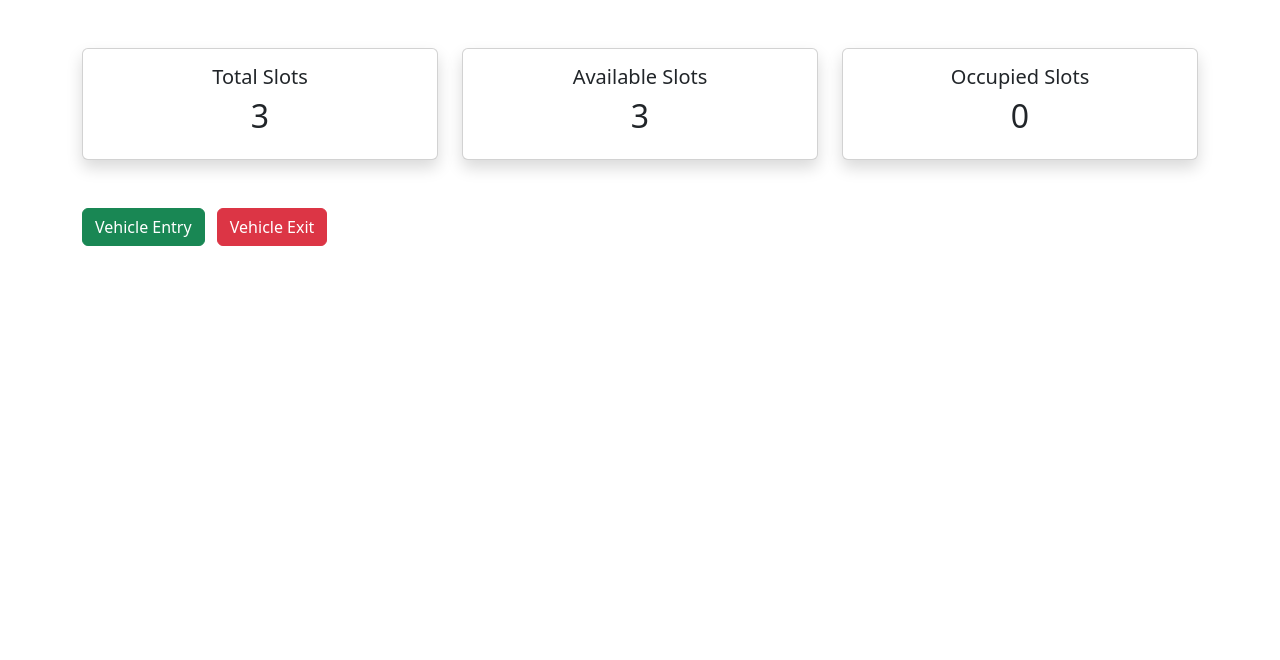
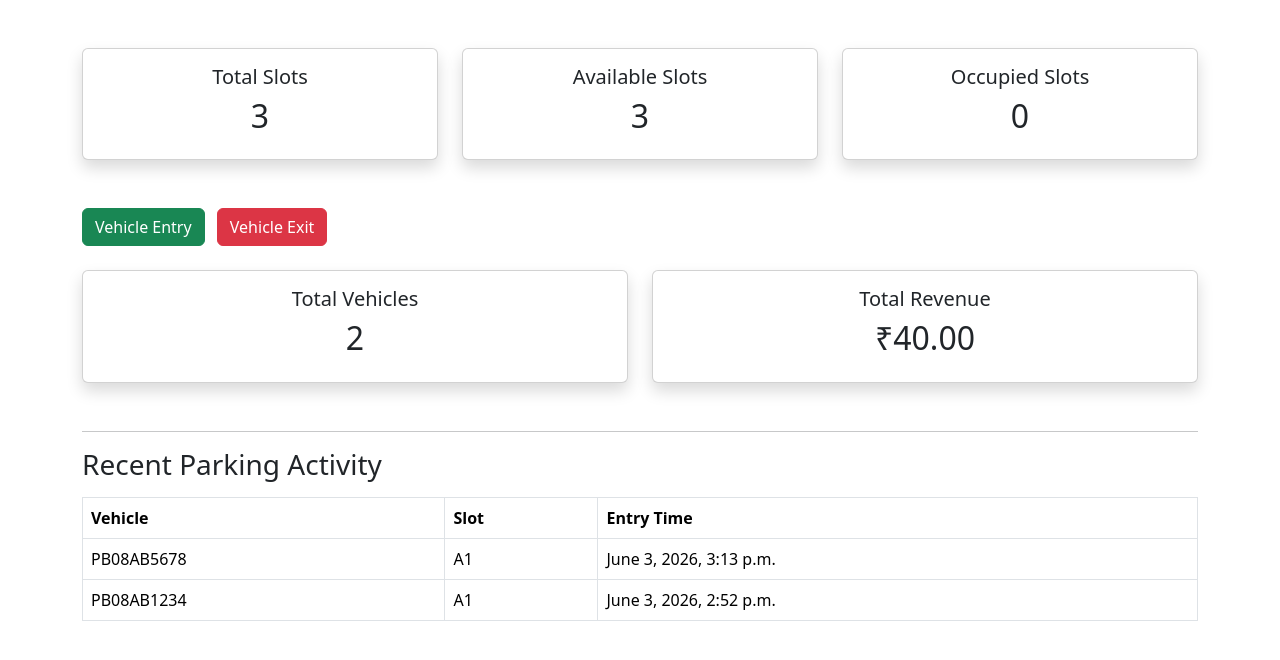
Before and after one commit to PrabhjotKaur023/SmartParkingSystem, a Django app: page / in a window 1280 px wide. Shown: the part 50-710 px from the top of the page. Run offline with Django 5.2, Linux system fonts and the light colour scheme; data comes from the database, SQL or seed files in the repository.

Commit message:
Enhance dashboard with revenue metrics and parking activity tracking
Upgraded dashboard with real-time parking analytics.

- Added total vehicles and revenue statistics
- Displayed recent parking activity table
- Implemented ORM queries for dashboard insights
- Improved visibility into parking operations

```diff
--- a/parking/templates/parking/dashboard.html
+++ b/parking/templates/parking/dashboard.html
@@ -62,7 +62,68 @@
     </a>
 
 </div>
+<div class="row mt-4">
 
+    <div class="col-md-6">
+        <div class="card shadow">
+            <div class="card-body text-center">
+                <h5>Total Vehicles</h5>
+                <h2>{{ total_vehicles }}</h2>
+            </div>
+        </div>
+    </div>
+
+    <div class="col-md-6">
+        <div class="card shadow">
+            <div class="card-body text-center">
+                <h5>Total Revenue</h5>
+                <h2>₹{{ total_revenue }}</h2>
+            </div>
+        </div>
+    </div>
+
+</div>
+<hr class="mt-5">
+
+<h3>Recent Parking Activity</h3>
+
+<table class="table table-bordered mt-3">
+
+    <thead>
+
+        <tr>
+            <th>Vehicle</th>
+            <th>Slot</th>
+            <th>Entry Time</th>
+        </tr>
+
+    </thead>
+
+    <tbody>
+
+        {% for record in recent_records %}
+
+        <tr>
+
+            <td>
+                {{ record.vehicle.vehicle_number }}
+            </td>
+
+            <td>
+                {{ record.slot.slot_number }}
+            </td>
+
+            <td>
+                {{ record.entry_time }}
+            </td>
+
+        </tr>
+
+        {% endfor %}
+
+    </tbody>
+
+</table>
 </div>
 
 </body>
--- a/parking/views.py
+++ b/parking/views.py
@@ -18,10 +18,24 @@ def dashboard(request):
         is_occupied=True
     ).count()
 
+    total_vehicles = Vehicle.objects.count()
+
+    total_revenue = sum(
+        record.amount
+        for record in ParkingRecord.objects.all()
+    )
+
+    recent_records = ParkingRecord.objects.order_by(
+        '-entry_time'
+    )[:5]
+
     context = {
         'total_slots': total_slots,
         'available_slots': available_slots,
-        'occupied_slots': occupied_slots
+        'occupied_slots': occupied_slots,
+        'total_vehicles': total_vehicles,
+        'total_revenue': total_revenue,
+        'recent_records': recent_records
     }
 
     return render(
```
